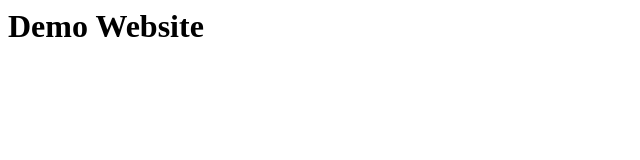
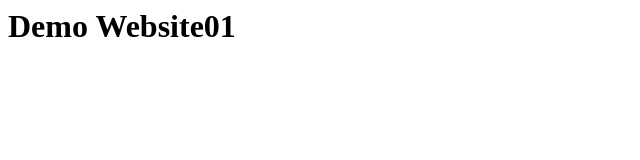
Before and after one commit to jaibwtl/website01, a plain HTML site: page index.html in a window 1280 px wide. Shown: the full height of the page, 0-640 px from the left. Drawn offline with Linux system fonts and the light colour scheme.

Commit message:
Update index.html

```diff
--- a/index.html
+++ b/index.html
@@ -1,5 +1,5 @@
 <html>
 <body>
-  <h1>Demo Website</h1>
+  <h1>Demo Website01</h1>
 </body>
 </html>
```
